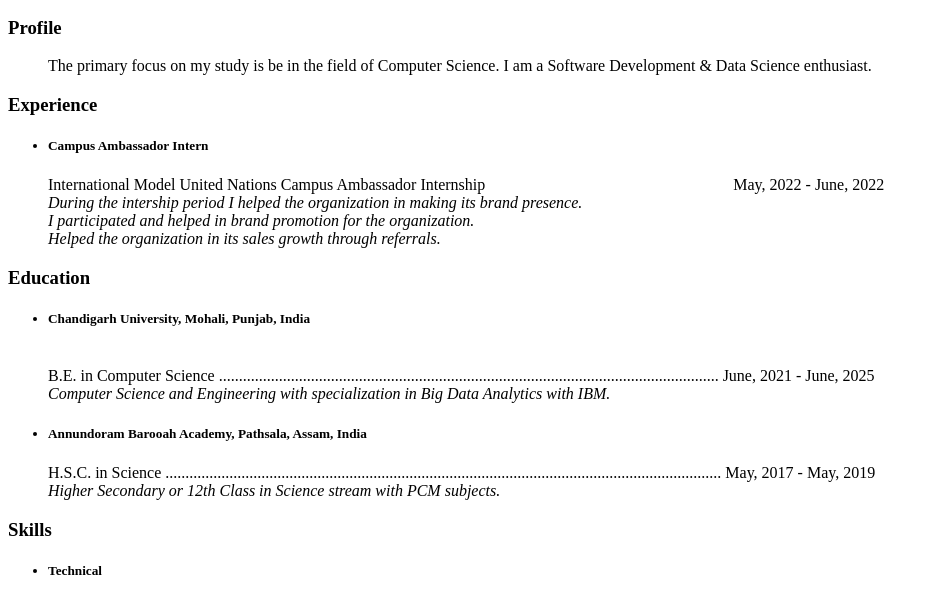
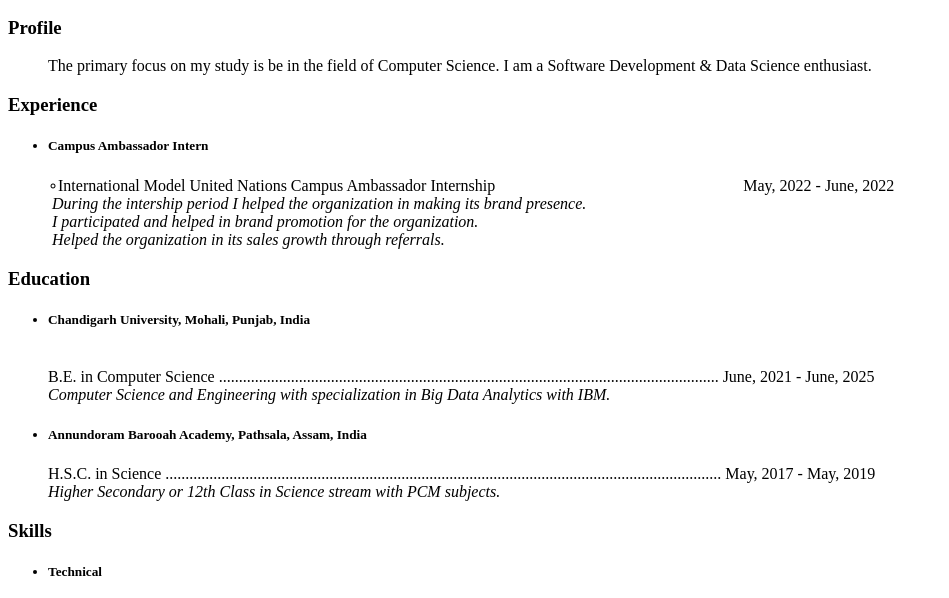
Before and after one commit to Ashish1100/CV, a plain HTML site: page index.html in a window 1280 px wide. Shown: the part 154-752 px from the top of the page, without its empty margins (0-949 px from the left). Drawn offline with Linux system fonts and the light colour scheme.

Commit message:
Update index.html

```diff
--- a/index.html
+++ b/index.html
@@ -19,10 +19,10 @@
 <h3>Experience</h3>
 <ul>
     <h5><li>Campus Ambassador Intern</li></h5>
-    <pr style="paragraph-style-type:circle;">International Model United Nations Campus Ambassador Internship&nbsp;&nbsp;&nbsp;&nbsp;&nbsp;&nbsp;&nbsp;&nbsp;&nbsp;&nbsp;&nbsp;&nbsp;&nbsp;&nbsp;&nbsp;&nbsp;&nbsp;&nbsp;&nbsp;&nbsp;&nbsp;&nbsp;&nbsp;&nbsp;&nbsp;&nbsp;&nbsp;&nbsp;&nbsp;&nbsp;&nbsp;&nbsp;&nbsp;&nbsp;&nbsp;&nbsp;&nbsp;&nbsp;&nbsp;&nbsp;&nbsp;&nbsp;&nbsp;&nbsp;&nbsp;&nbsp;&nbsp;&nbsp;&nbsp;&nbsp;&nbsp;&nbsp;&nbsp;&nbsp;&nbsp;&nbsp;&nbsp;&nbsp;&nbsp;&nbsp;&nbsp; May, 2022 - June, 2022</pr><br>
-    <em><pr>During the intership period I helped the organization in making its brand presence.</pr></em><br>
-    <em><pr>I participated and helped in brand promotion for the organization.</pr></em><br>
-    <em><pr>Helped the organization in its sales growth through referrals.</pr></em><br>
+    <pr>∘International Model United Nations Campus Ambassador Internship&nbsp;&nbsp;&nbsp;&nbsp;&nbsp;&nbsp;&nbsp;&nbsp;&nbsp;&nbsp;&nbsp;&nbsp;&nbsp;&nbsp;&nbsp;&nbsp;&nbsp;&nbsp;&nbsp;&nbsp;&nbsp;&nbsp;&nbsp;&nbsp;&nbsp;&nbsp;&nbsp;&nbsp;&nbsp;&nbsp;&nbsp;&nbsp;&nbsp;&nbsp;&nbsp;&nbsp;&nbsp;&nbsp;&nbsp;&nbsp;&nbsp;&nbsp;&nbsp;&nbsp;&nbsp;&nbsp;&nbsp;&nbsp;&nbsp;&nbsp;&nbsp;&nbsp;&nbsp;&nbsp;&nbsp;&nbsp;&nbsp;&nbsp;&nbsp;&nbsp;&nbsp; May, 2022 - June, 2022</pr><br>
+    <em><pr>&nbsp;During the intership period I helped the organization in making its brand presence.</pr></em><br>
+    <em><pr>&nbsp;I participated and helped in brand promotion for the organization.</pr></em><br>
+    <em><pr>&nbsp;Helped the organization in its sales growth through referrals.</pr></em><br>
 
 </ul>
 <h3>Education</h3>
```
